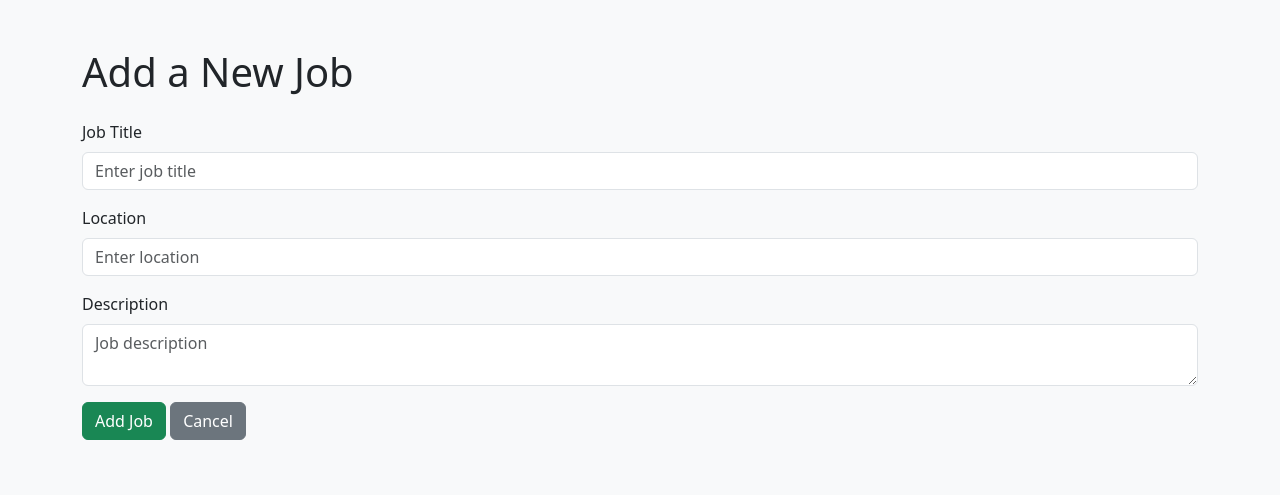
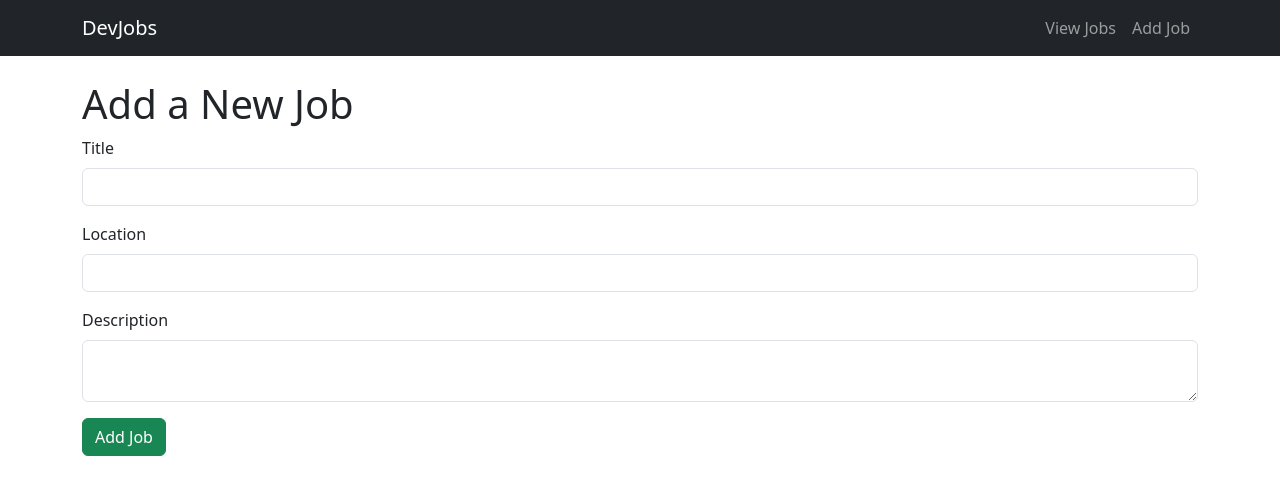
Before and after one commit to aanandahero/leapfrog-DevOps, a Flask app: page /add-job in a window 1280 px wide. Shown: the top 495 px of the page. Run offline with Flask 3, Linux system fonts and the light colour scheme.

Commit message:
tenth commit

```diff
--- a/app.py
+++ b/app.py
@@ -183,13 +183,17 @@ def add_job():
     if request.method == 'POST':
         title = request.form.get('title')
         location = request.form.get('location')
-        if not title or not location:
-            return "Missing title or location", 400
-        new_job = Job(title=title, location=location)
+        description = request.form.get('description')
+
+        if not title or not location or not description:
+            return "Missing title, location, or description", 400
+
+        new_job = Job(title=title, location=location, description=description)
         db.session.add(new_job)
         db.session.commit()
         return redirect('/view-jobs')
     return render_template('add_job.html')
+
 
 @app.route('/edit-job/<int:job_id>', methods=['GET', 'POST'])
 def edit_job(job_id):
@@ -199,9 +203,11 @@ def edit_job(job_id):
     if request.method == 'POST':
         job.title = request.form.get('title')
         job.location = request.form.get('location')
+        job.description = request.form.get('description')
         db.session.commit()
         return redirect('/view-jobs')
     return render_template('edit_job.html', job=job)
+
 
 # --------------------
 # ERROR HANDLERS
--- a/templates/add_job.html
+++ b/templates/add_job.html
@@ -1,28 +1,22 @@
-<!DOCTYPE html>
-<html>
-<head>
-    <title>Add Job</title>
-    <link rel="stylesheet" href="https://cdn.jsdelivr.net/npm/bootstrap@5.3.0/dist/css/bootstrap.min.css">
-</head>
-<body class="bg-light">
-    <div class="container mt-5">
-        <h1 class="mb-4">Add a New Job</h1>
+{% extends "base.html" %}
+
+{% block title %}Add Job - DevJobs{% endblock %}
+
+{% block content %}
+<h1>Add a New Job</h1>
 <form method="POST">
     <div class="mb-3">
-                <label for="title" class="form-label">Job Title</label>
-                <input type="text" class="form-control" id="title" name="title" placeholder="Enter job title" required>
+        <label class="form-label">Title</label>
+        <input type="text" class="form-control" name="title" required>
     </div>
     <div class="mb-3">
-                <label for="location" class="form-label">Location</label>
-                <input type="text" class="form-control" id="location" name="location" placeholder="Enter location" required>
+        <label class="form-label">Location</label>
+        <input type="text" class="form-control" name="location" required>
     </div>
     <div class="mb-3">
-                <label for="description" class="form-label">Description</label>
-                <textarea class="form-control" id="description" name="description" placeholder="Job description" required></textarea>
+        <label class="form-label">Description</label>
+        <textarea class="form-control" name="description" required></textarea>
     </div>
     <button type="submit" class="btn btn-success">Add Job</button>
-            <a href="/view-jobs" class="btn btn-secondary">Cancel</a>
 </form>
-    </div>
-</body>
-</html>
+{% endblock %}
--- /dev/null
+++ b/templates/base.html
@@ -0,0 +1,36 @@
+<!DOCTYPE html>
+<html lang="en">
+<head>
+    <meta charset="UTF-8" />
+    <title>{% block title %}DevJobs{% endblock %}</title>
+    <link rel="stylesheet" href="https://cdn.jsdelivr.net/npm/bootstrap@5.3.2/dist/css/bootstrap.min.css">
+</head>
+<body>
+    <!-- NAVBAR -->
+    <nav class="navbar navbar-expand-lg navbar-dark bg-dark">
+        <div class="container">
+            <a class="navbar-brand" href="/">DevJobs</a>
+            <button class="navbar-toggler" type="button" data-bs-toggle="collapse" data-bs-target="#navbarNav">
+                <span class="navbar-toggler-icon"></span>
+            </button>
+            <div class="collapse navbar-collapse" id="navbarNav">
+                <ul class="navbar-nav ms-auto">
+                    <li class="nav-item">
+                        <a class="nav-link" href="/view-jobs">View Jobs</a>
+                    </li>
+                    <li class="nav-item">
+                        <a class="nav-link" href="/add-job">Add Job</a>
+                    </li>
+                </ul>
+            </div>
+        </div>
+    </nav>
+
+    <div class="container mt-4">
+        {% block content %}
+        {% endblock %}
+    </div>
+
+    <script src="https://cdn.jsdelivr.net/npm/bootstrap@5.3.2/dist/js/bootstrap.bundle.min.js"></script>
+</body>
+</html>
```
Also changed, not shown: templates/add_job_backup.html (+27 -0 lines), templates/edit_job.html (+14 -20 lines), templates/edit_job_backup.html (+27 -0 lines), instance/jobs.db. Lines whose indentation alone changed are shown as unchanged.
